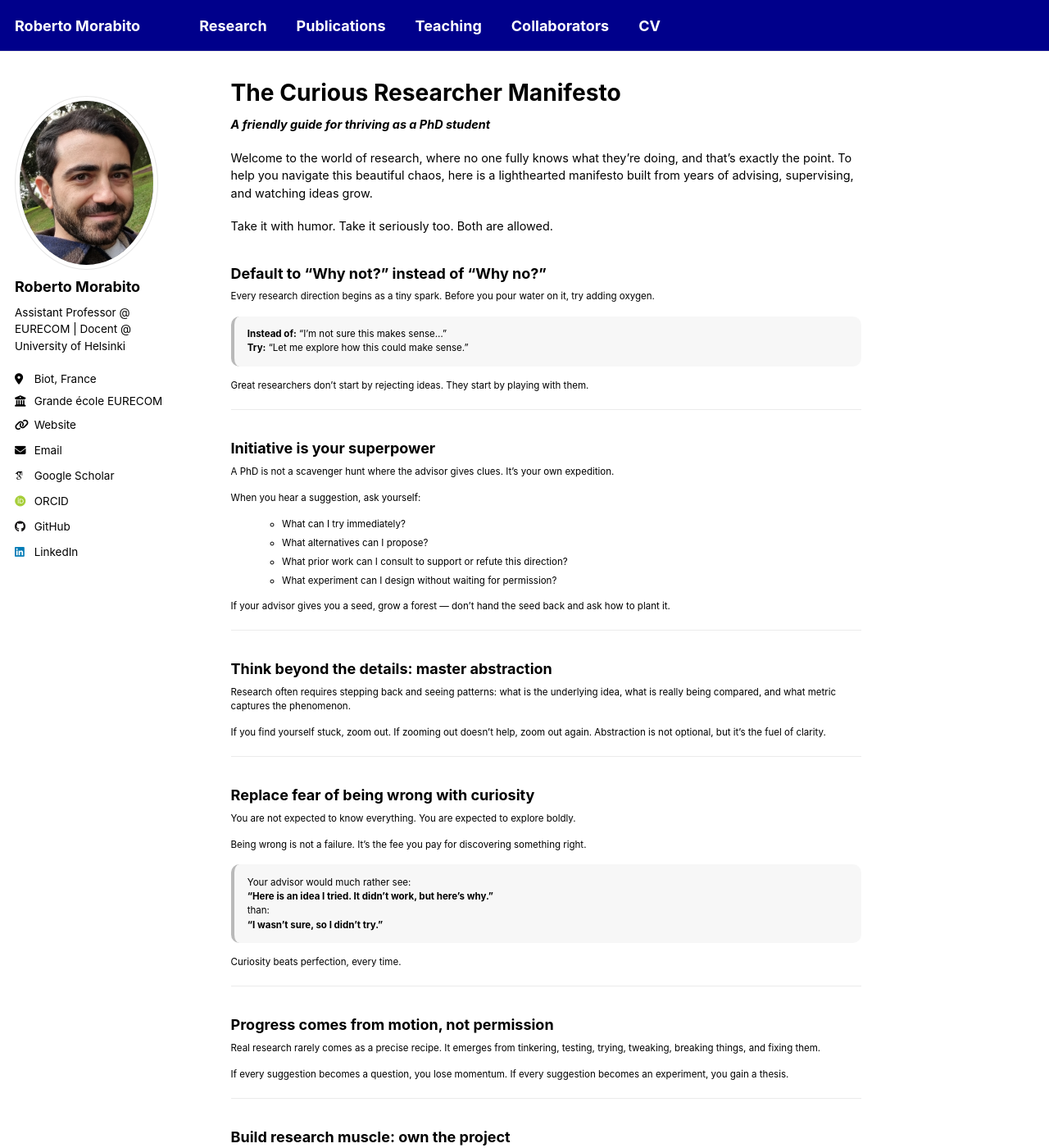
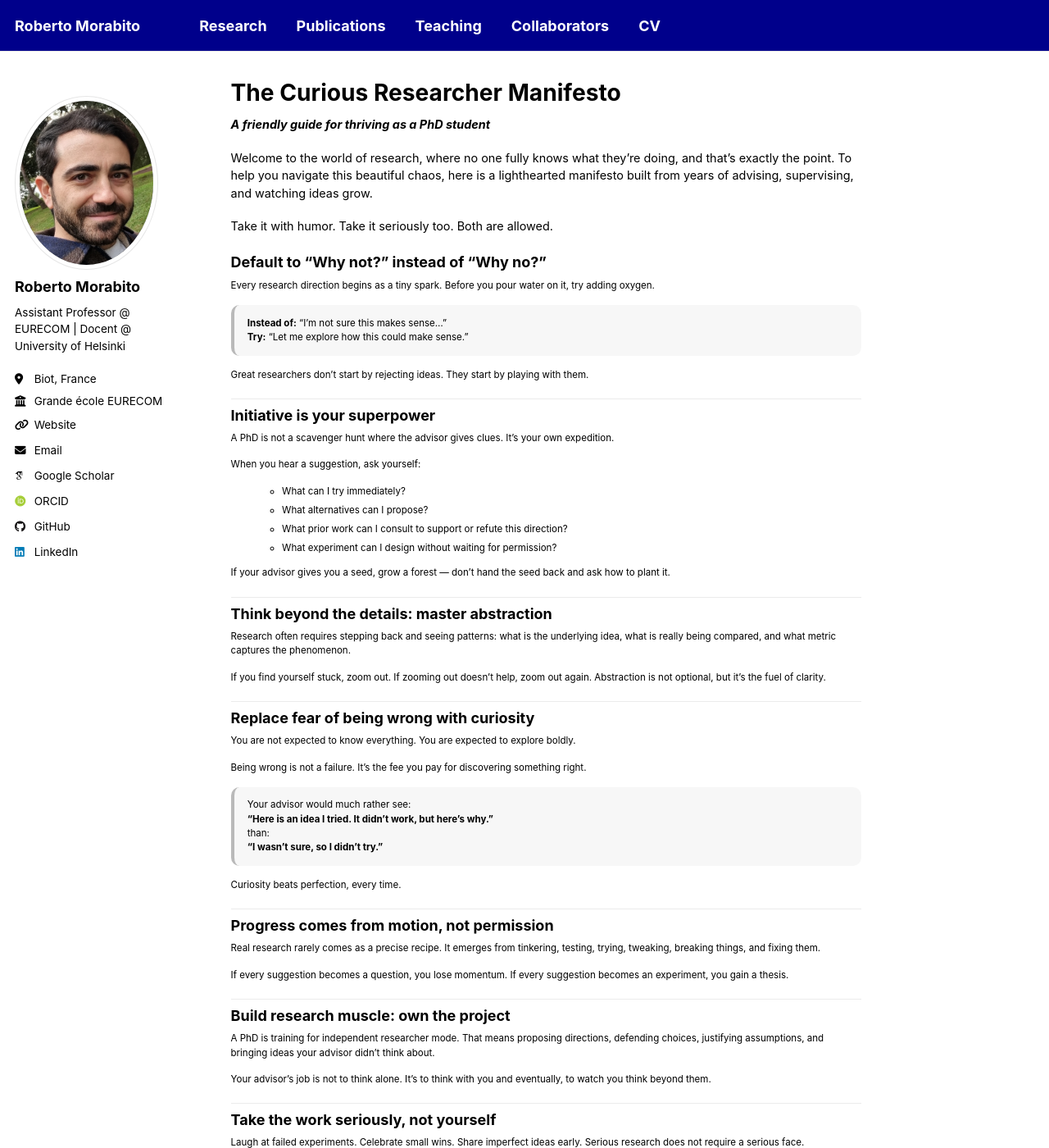
Before and after one commit to robertmora/robertmora.github.io, a Jekyll site: the page built from _pages/manifesto.html, in a window 1280 px wide and 1400 px high. Shown: the whole window at 82% size. Built offline with Jekyll 4.4.1, drawn with Linux system fonts in a browser that asks for light colours; some web fonts are replaced; a script that is not in the unit is left out.

Commit message:
Update manifesto.html

```diff
--- a/_pages/manifesto.html
+++ b/_pages/manifesto.html
@@ -167,6 +167,7 @@ author_profile: true
 
     .principles h3 {
       font-size: 1rem;
+      margin: 0.5em 0 0.5em
     }
     ul {
       margin: 0.5rem 0 0.75rem 1.25rem;
```
